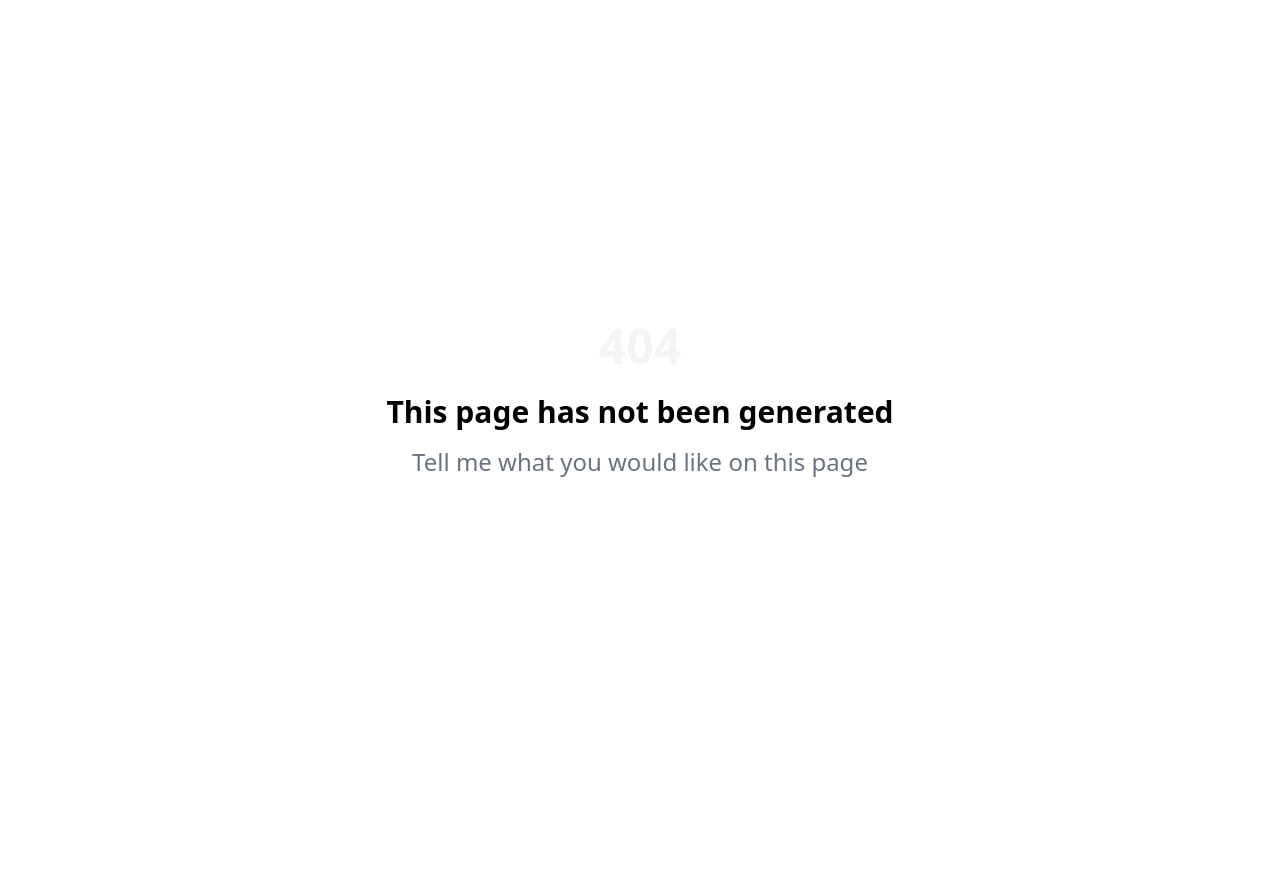
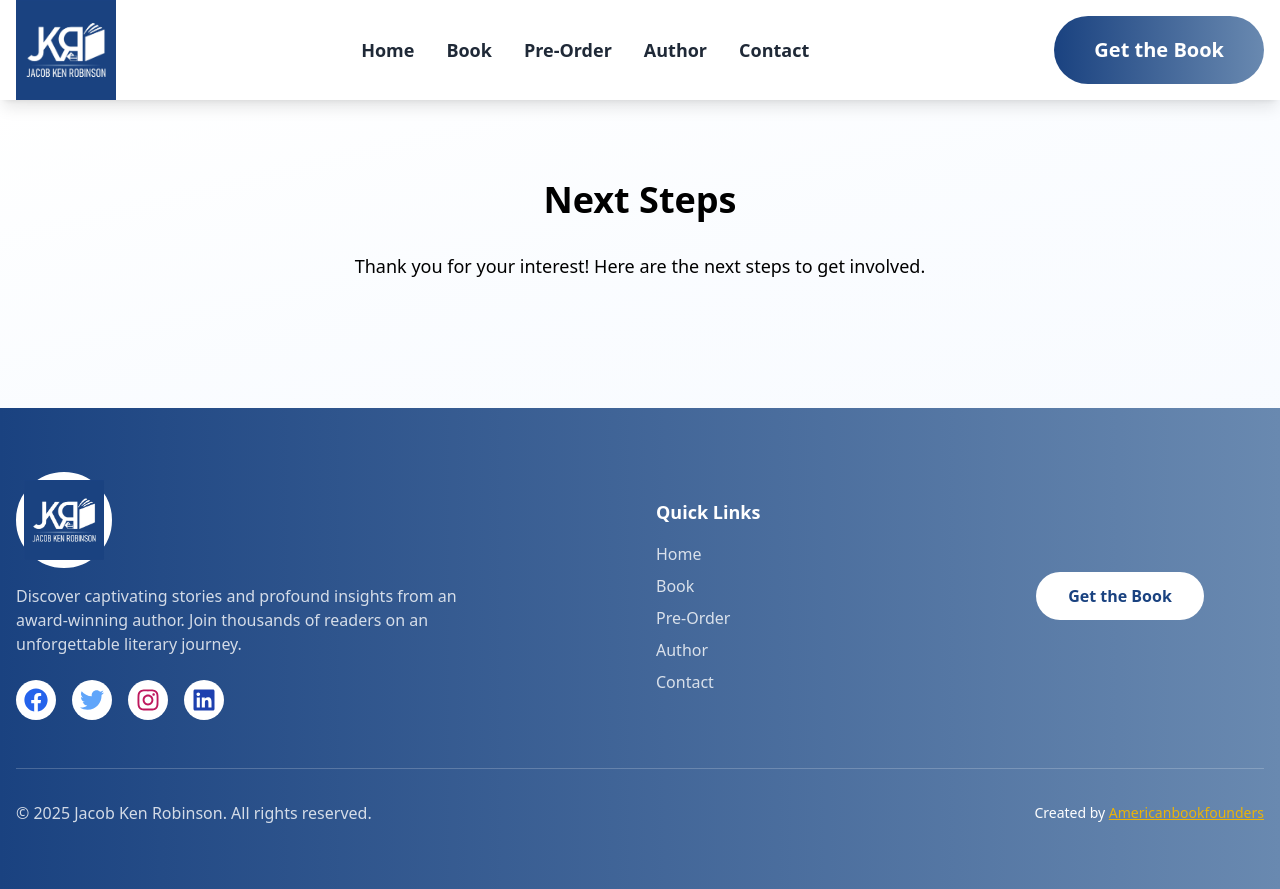
Before and after one commit to mhaawais/promise-hope, a Next.js app: page /nextstep in a window 1280 px wide. Before the commit this address had no page. Before the commit the page ends 800 px from the top, so only its background shows below. Built offline with nearby package versions, Linux system fonts and the light colour scheme.

Commit message:
change email

```diff
--- /dev/null
+++ b/app/nextstep/page.tsx
@@ -0,0 +1,30 @@
+import Footer from '@/components/Footer';
+import Header from '@/components/Header';
+import React from 'react';
+
+import type { Metadata } from 'next';
+
+export const metadata: Metadata = {
+  title: "Booking – Public Speaking",
+  description: "Booked Public Speaking: Credit Edition by Jacob Ken Robinson and shipped to Client.",
+};
+
+const Nextstep = () => {
+  return (
+    <>
+      <Header />
+      <div className="bg-gradient-to-br from-white via-blue-50/30 to-blue-100/20">
+        <div className="container mx-auto px-4 py-20">
+          <h1 className="text-4xl font-bold text-center mb-8">Next Steps</h1>
+          <p className="text-lg text-center mb-12">
+            Thank you for your interest! Here are the next steps to get involved.
+          </p>
+          {/* Add your next steps content here */}
+        </div>
+      </div>
+      <Footer />
+    </>
+  );
+};
+
+export default Nextstep;
--- a/components/book/BookPurchase.tsx
+++ b/components/book/BookPurchase.tsx
@@ -152,11 +152,12 @@ export default function BookPurchase() {
                     <i className="ri-shopping-cart-line mr-2"></i>
                     Grab Your Copy
                   </button> */}
-
+                  <a href="/nextstep">
                   <button className="w-full bg-gradient-to-r from-[#1a4280] to-[#6989b0] text-white py-4 rounded-full text-lg font-semibold hover:bg-yellow-500 transition-all duration-300 transform hover:scale-105 cursor-pointer">
                     <i className="ri-flashlight-line mr-2"></i>
                     Buy Now
                   </button>
+                  </a>
 
                   {/* <button className="w-full border-2 border-[#1a4280] text-[#1a4280] py-4 rounded-full text-lg font-semibold hover:bg-[#1a4280] hover:text-white transition-all duration-300 cursor-pointer">
                     <i className="ri-gift-line mr-2"></i>
@@ -166,6 +167,10 @@ export default function BookPurchase() {
 
                 {/* Trust Badges */}
                 <div className="mt-8 space-y-3">
+                   <div className="flex items-center text-lg text-gray-600 font-medium text-center">
+                    <i className="ri-hand-coin-line text-green-500 mr-2"></i>
+                    <span>Cash On Delivery</span>
+                  </div>
                   <div className="flex items-center text-sm text-gray-600">
                     <i className="ri-shield-check-line text-green-500 mr-2"></i>
                     <span>Secure checkout with SSL encryption</span>
--- a/components/book/RelatedBooks.tsx
+++ b/components/book/RelatedBooks.tsx
@@ -1,3 +1,4 @@
+/* eslint-disable @next/next/no-img-element */
 'use client';
 
 export default function RelatedBooks() {
@@ -52,6 +53,7 @@ export default function RelatedBooks() {
           {relatedBooks.map((book) => (
             <div key={book.id} className="bg-white rounded-lg shadow-lg overflow-hidden hover:shadow-xl transition-all duration-300 transform hover:scale-105">
               <div className="relative">
+
                 <img
                   src={book.image}
                   alt={book.title}
@@ -94,7 +96,7 @@ export default function RelatedBooks() {
         {/* Author Collection CTA */}
         <div className="bg-gradient-to-r from-[#1a4280] to-[#6989b0] rounded-2xl p-8 mt-16 text-center text-white">
           <h3 className="text-3xl font-bold mb-4">Complete Collection</h3>
-          <p className="text-xl mb-6">Get all of Sarah Johnson's books in one special bundle</p>
+          <p className="text-xl mb-6">Get all of Sarah Johnson&apos;s books in one special bundle</p>
           <div className="flex items-center justify-center space-x-4 mb-6">
             <span className="text-2xl font-bold line-through text-white/70">$89.96</span>
             <span className="text-3xl font-bold text-yellow-400">$59.99</span>
--- a/components/contact/ContactHero.tsx
+++ b/components/contact/ContactHero.tsx
@@ -33,10 +33,10 @@ export default function ContactHero() {
               </div>
               <h3 className="text-xl font-semibold mb-2">Email</h3>
               <a
-                href="mailto:info@jacobkenrobinson.com"
+                href="mailto:suitman49@gmail.com"
                 className="text-white/80 hover:underline break-all"
               >
-                info@jacobkenrobinson.com
+                suitman49@gmail.com
               </a>
             </div>
 
--- a/components/contact/ContactInfo.tsx
+++ b/components/contact/ContactInfo.tsx
@@ -19,6 +19,15 @@ export default function ContactInfo() {
                 className="text-gray-600 hover:underline break-all"
               >
                 info@jacobkenrobinson.com
+              </a>
+              <br />
+              <span className="text-sm text-gray-500">or</span>
+              <br />
+               <a
+                href="mailto:suitman49@gmail.com"
+                className="text-gray-600 hover:underline break-all"
+              >
+                suitman49@gmail.com
               </a>
             </div>
           </div>
```
Also changed, not shown: .cspell.json.
